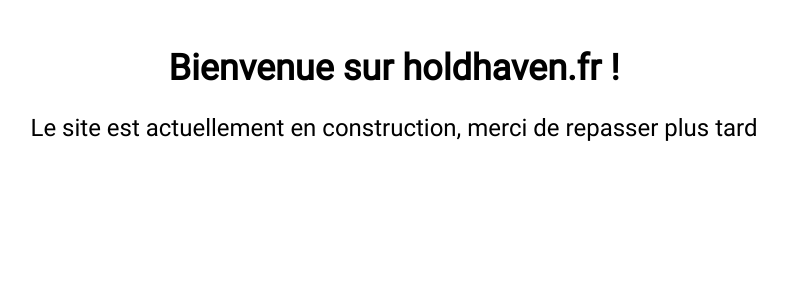
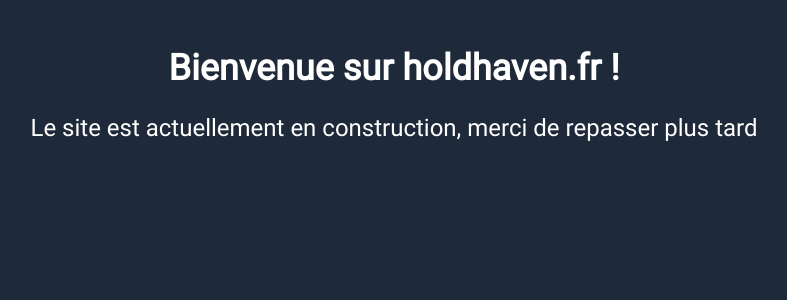
Before and after one commit to h0ldhaven/holdhaven, a React (Vite) app: page / in a window 1280 px wide. Shown: the top 300 px of the page, without its empty margins (246-1033 px from the left). Built offline with nearby package versions, Linux system fonts and the light colour scheme.

Commit message:
💄 add some tailwind class

```diff
--- a/src/pages/HomePage.tsx
+++ b/src/pages/HomePage.tsx
@@ -2,10 +2,10 @@
 
 const HomePage: React.FC = () => {
     return (
-        <main className='flex flex-col h-full min-h-screen' role='main'>
-            <div className='flex flex-col justify-center items-center text-center mt-8'>
-                <h1 className='font-roboto font-bold text-4xl p-4'>Bienvenue sur holdhaven.fr !</h1>
-                <h3 className='font-roboto text-2xl p-2'>Le site est actuellement en construction, merci de repasser plus tard</h3>
+        <main className='flex flex-col h-full min-h-screen bg-gray-800' role='main'>
+            <div className='flex flex-col justify-center items-center text-center mt-8 text-white font-roboto'>
+                <h1 className='font-bold text-4xl p-4'>Bienvenue sur holdhaven.fr !</h1>
+                <h3 className='text-2xl p-2'>Le site est actuellement en construction, merci de repasser plus tard</h3>
             </div>
         </main>
     );
```
